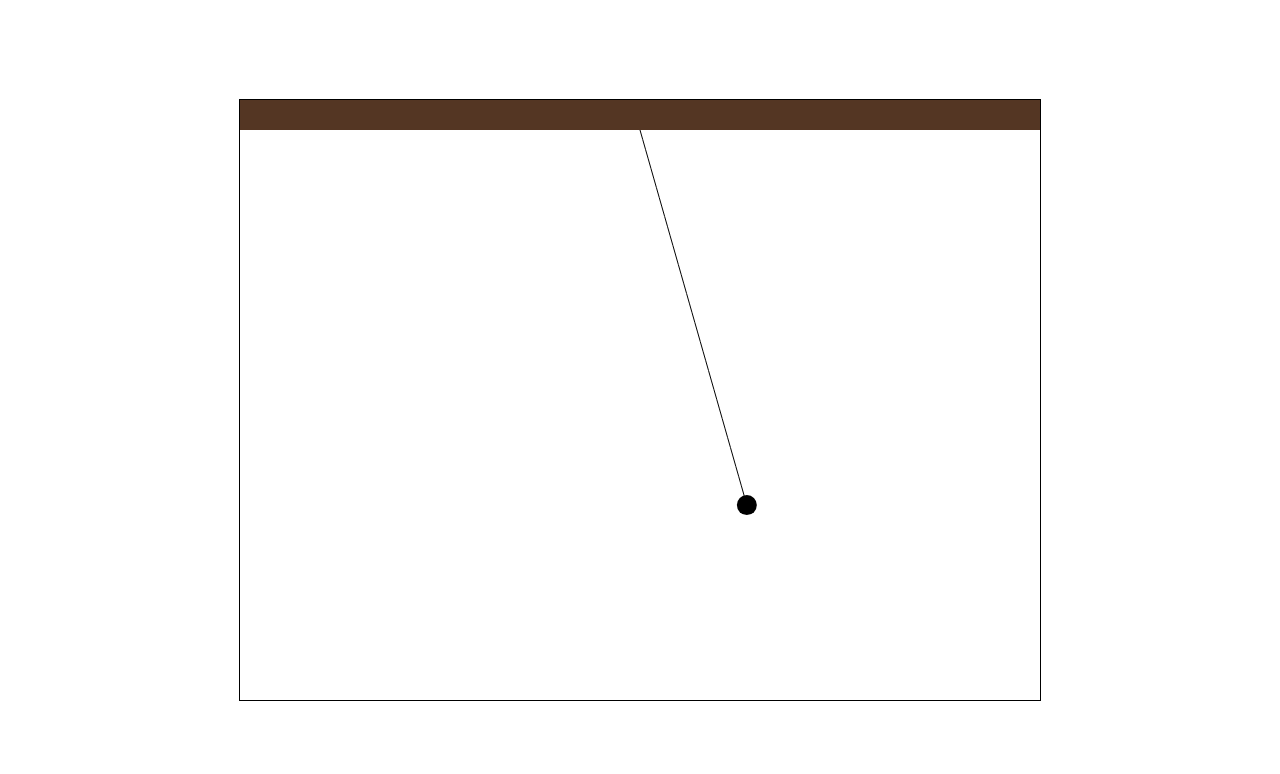
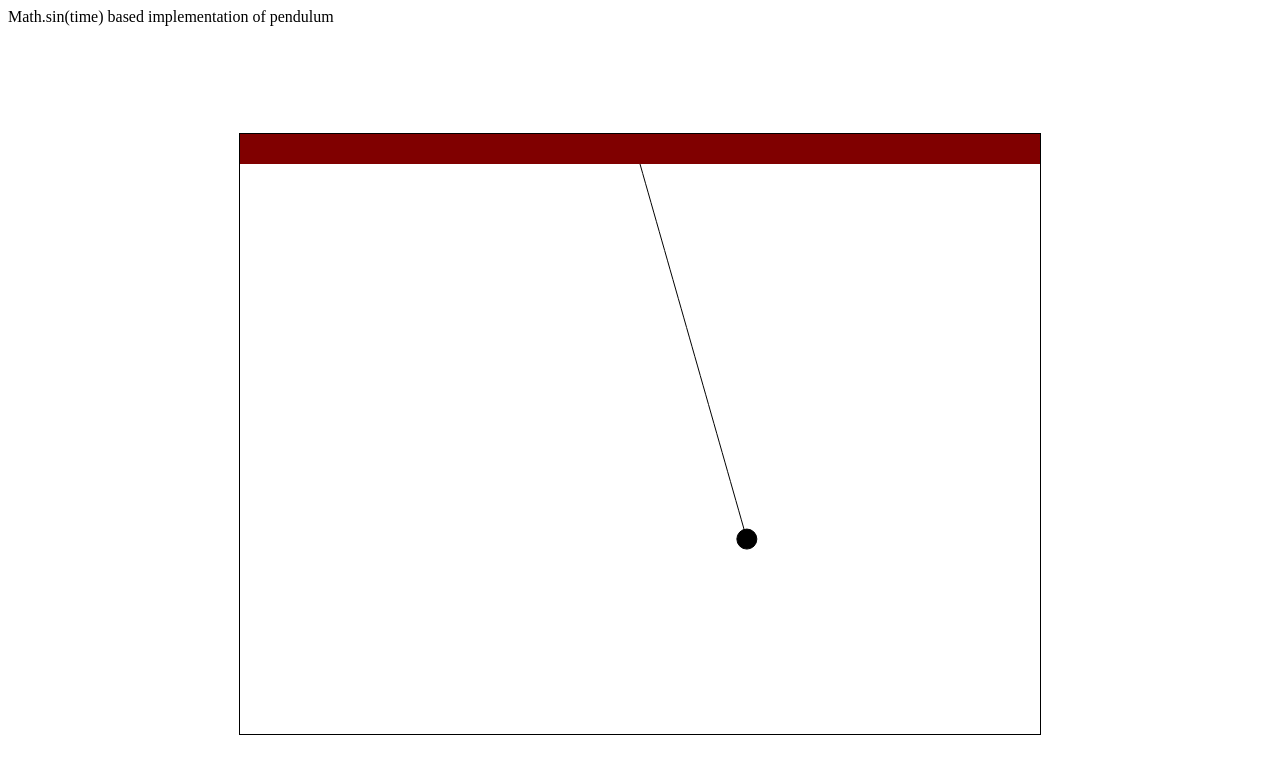
Before and after one commit to dev3loperb/js-canvas-chain-pendulum, a plain HTML site: page index.html in a window 1280 px wide. Drawn offline with Linux system fonts and the light colour scheme.

Commit message:
Add a paragraph describing implementation Rename main function Add a class representing a chain

```diff
--- a/canvas.js
+++ b/canvas.js
@@ -2,27 +2,12 @@ let canvas = document.getElementById("canvas");
 let ctx = canvas.getContext("2d");
 
 let barWidth = 30;
-let chainLinkLength = 10;
 
 function drawTopBar(width) {
     let oldColor = ctx.fillStyle;
-    ctx.fillStyle = "#543623";
+    ctx.fillStyle = "maroon";
     ctx.fillRect(0, 0, canvas.width, width);
     ctx.fillStyle = oldColor;
-}
-
-function drawChain(chain) {
-    ctx.moveTo(canvas.width / 2.0, barWidth);
-    chain.forEach(chainLink => {
-        ctx.lineTo(chainLink.x, chainLink.y + barWidth);
-    });
-    ctx.stroke();
-
-    ctx.beginPath();
-    let lastChainLink = chain.slice(-1)[0];
-    ctx.arc(lastChainLink.x, lastChainLink.y + barWidth, lastChainLink.length, 0, 2 * Math.PI, true);
-    ctx.lineWidth = 0;
-    ctx.fill();
 }
 
 class ChainLink {
@@ -33,28 +18,57 @@ class ChainLink {
     }
 }
 
-let chain = []
-for (var i = 0; i < 40 ; i++) {
-    chain.push(new ChainLink(canvas.width / 2.0, i * chainLinkLength, chainLinkLength))
+class Chain {
+    constructor(firstLinkX, firstLinkY, linksNumber, linkLength) {
+        this.x = firstLinkY;
+        this.y = firstLinkY;
+        this.linkLength = linkLength;
+
+        this.links = [];
+        for (var i = 0; i < linksNumber ; i++) {
+            let link = new ChainLink(firstLinkX, i * linkLength + firstLinkY, linkLength);
+            this.links.push(link);
+        }
+    }
+
+    move() {
+        for (let i = 0; i < this.links.length - 1; i++) {
+            let currentLink = this.links[i];
+            let nextLink = this.links[i + 1];
+
+            let dx = Math.sin(Date.now() / 300) * (this.linkLength - 1);
+            nextLink.x = currentLink.x + dx;
+            let dy = Math.sqrt(Math.abs(dx * dx - nextLink.length * nextLink.length));
+            nextLink.y = currentLink.y + dy;
+        }
+    }
+
+    draw(canvasCtx) {
+        canvasCtx.moveTo(this.x, this.y);
+        canvasCtx.beginPath();
+        this.links.forEach(chainLink => {
+            canvasCtx.lineTo(chainLink.x, chainLink.y);
+        });
+        canvasCtx.stroke();
+
+        canvasCtx.beginPath();
+        let lastChainLink = this.links.slice(-1)[0];
+        canvasCtx.arc(lastChainLink.x, lastChainLink.y, lastChainLink.length, 0, 2 * Math.PI, true);
+        canvasCtx.fill();
+        canvasCtx.stroke();
+    }
 }
 
-function drawer() {
+let chain = new Chain(canvas.width / 2, barWidth, linksNumber = 40, linkLength = 10);
+
+function main() {
     ctx.beginPath();
     ctx.clearRect(0, 0, canvas.width, canvas.height);
-    ctx.stroke();
 
-    for (let i = 0; i < chain.length - 1; i++) {
-        let currentLink = chain[i];
-        let nextLink = chain[i + 1];
+    chain.move();
 
-        let dx = Math.sin(Date.now() / 300) * (chainLinkLength - 1);
-        nextLink.x = currentLink.x + dx;
-        let dy = Math.sqrt(Math.abs(dx * dx - nextLink.length * nextLink.length));
-        nextLink.y = currentLink.y + dy;
-    }
     drawTopBar(barWidth);
-    drawChain(chain);
+    chain.draw(ctx);
 }
 
-drawer();
-let mainInterval = setInterval(drawer, 10);
+let mainInterval = setInterval(main, 10);
--- a/index.html
+++ b/index.html
@@ -4,6 +4,7 @@
         <link rel="stylesheet" href="main.css">
     </head>
     <body>
+        <p>Math.sin(time) based implementation of pendulum</p>
         <div id="canvas-container">
             <canvas id="canvas" width="800" height="600"></canvas>
         </div>
```
